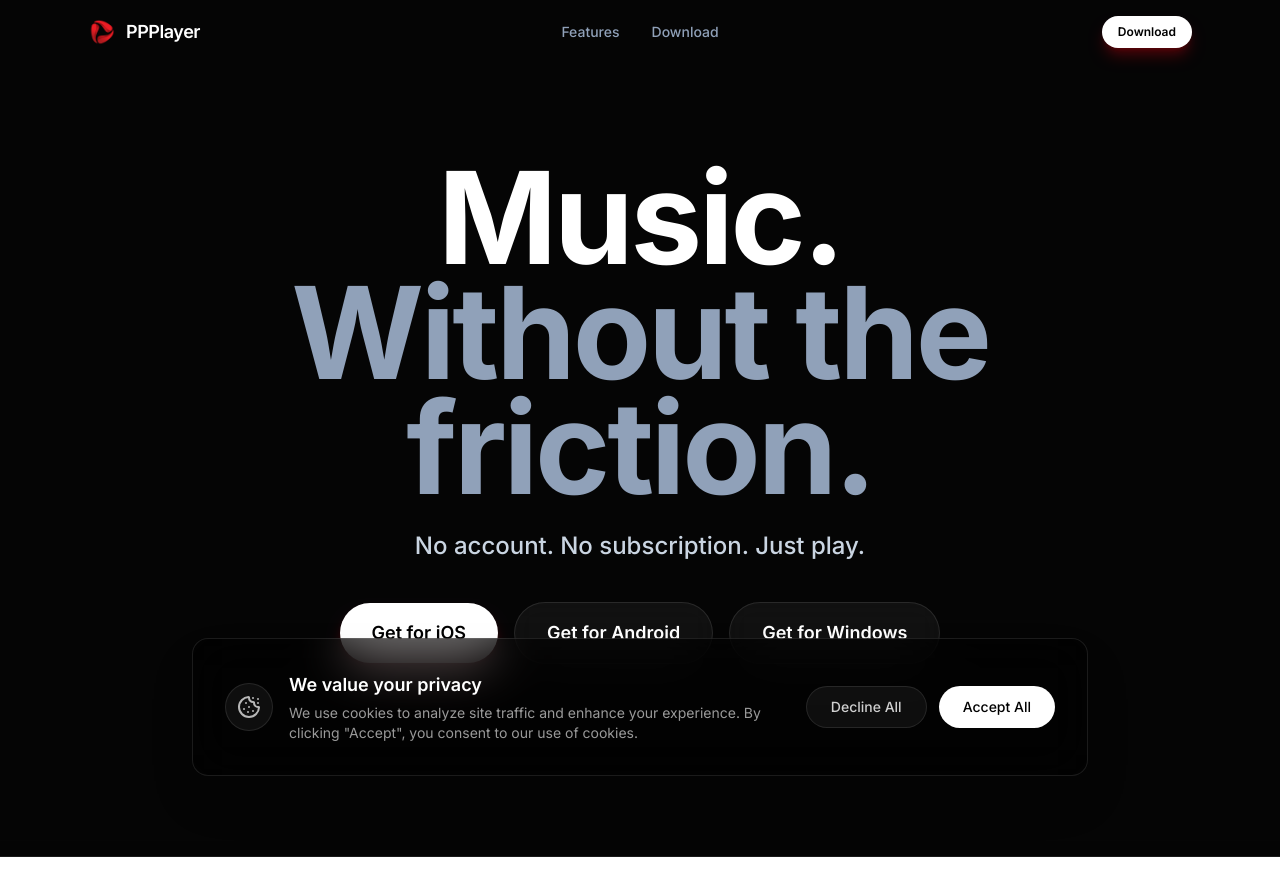
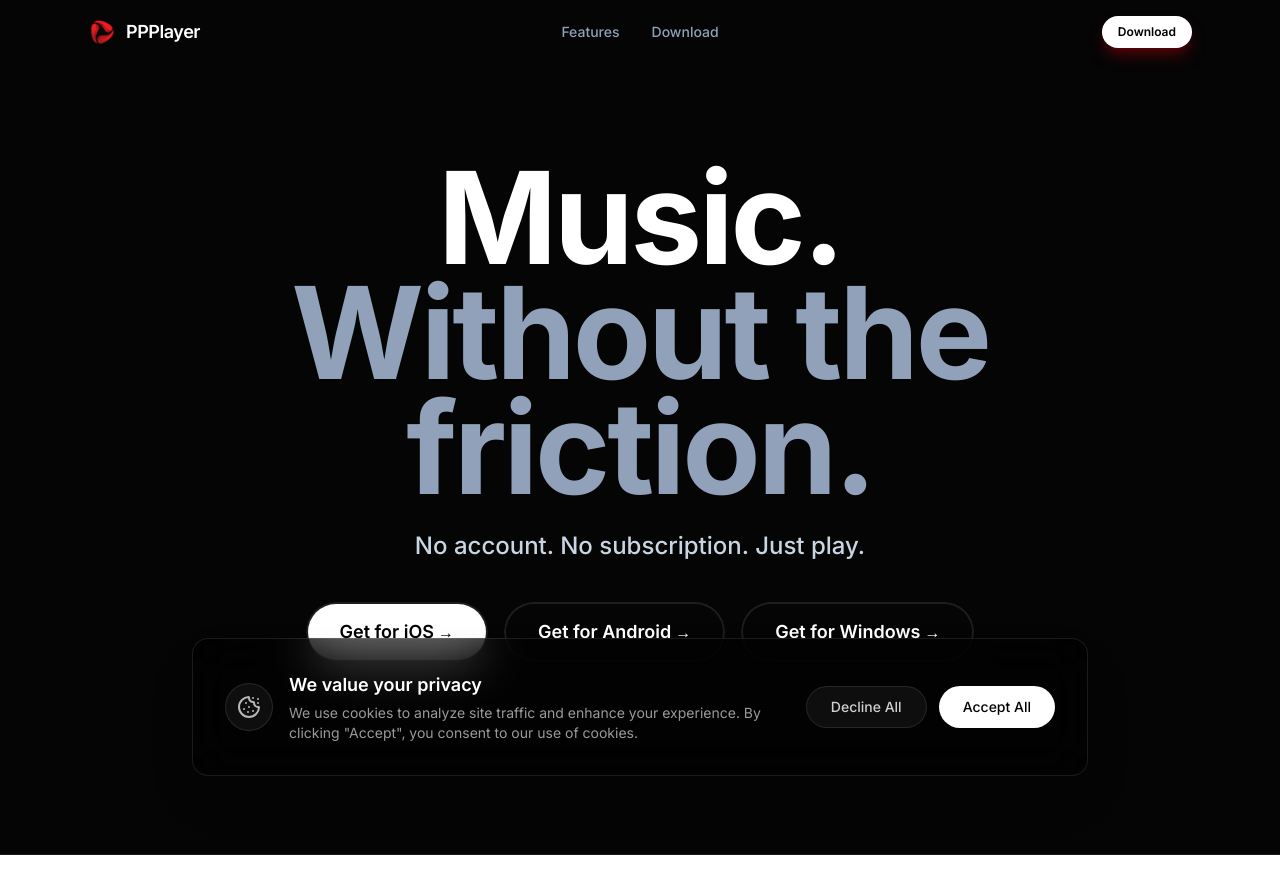
Before and after one commit to ppplayermusic/website, a Next.js app: page / in a window 1280 px wide. Shown: the top 896 px of the page. Built offline with nearby package versions, Linux system fonts and the light colour scheme.

Commit message:
feat: add StripeHoverButton component and integrate into HeroSection download links

```diff
--- a/components/sections/HeroSection.tsx
+++ b/components/sections/HeroSection.tsx
@@ -7,6 +7,51 @@ import React from 'react'
 import { motion } from 'framer-motion'
 import { Button } from '@/components/ui/Button'
 import { DOWNLOAD_LINKS } from '@/lib/constants'
+
+const StripeHoverButton = ({ href, children, variant = 'dark' }: { href: string, children: React.ReactNode, variant?: 'dark' | 'light' }) => {
+  const [mousePosition, setMousePosition] = React.useState({ x: 0, y: 0 });
+  const [isHovered, setIsHovered] = React.useState(false);
+  const ref = React.useRef<HTMLAnchorElement>(null);
+
+  const handleMouseMove = (e: React.MouseEvent<HTMLAnchorElement>) => {
+    if (ref.current) {
+      const rect = ref.current.getBoundingClientRect();
+      setMousePosition({
+        x: e.clientX - rect.left,
+        y: e.clientY - rect.top,
+      });
+    }
+  };
+
+  return (
+    <a
+      ref={ref}
+      href={href}
+      onMouseMove={handleMouseMove}
+      onMouseEnter={() => setIsHovered(true)}
+      onMouseLeave={() => setIsHovered(false)}
+      className="relative inline-flex items-center justify-center rounded-full p-[2px] group overflow-hidden"
+    >
+      {/* Default subtle border */}
+      <div className="absolute inset-0 rounded-full bg-white/10 z-0 transition-opacity duration-300" style={{ opacity: isHovered ? 0 : 1 }} />
+
+      {/* Stripe-style gradient border spotlight that tracks the mouse */}
+      <div
+        className="absolute inset-0 z-0 transition-opacity duration-300 ease-in-out pointer-events-none rounded-full"
+        style={{
+          opacity: isHovered ? 1 : 0,
+          background: `radial-gradient(100px circle at ${mousePosition.x}px ${mousePosition.y}px, #533afd 0%, #f72df3 30%, #ff6118 50%, transparent 100%)`,
+        }}
+      />
+
+      {/* Inner background to mask the center and create the "border" effect */}
+      <div className={`relative z-10 flex items-center justify-center h-full w-full rounded-full px-8 py-3.5 transition-colors duration-300 ${variant === 'dark' ? 'bg-[#050505] text-white group-hover:bg-black/60 backdrop-blur-md' : 'bg-white text-black group-hover:bg-slate-50'}`}>
+        <span className="font-semibold text-lg">{children}</span>
+        <span className="ml-1 inline-block transition-transform duration-300 group-hover:translate-x-1 font-bold">&rarr;</span>
+      </div>
+    </a>
+  );
+};
 
 export default function HeroSection() {
   return (
@@ -28,15 +73,15 @@ export default function HeroSection() {
           </p>
 
           <div className="flex flex-col sm:flex-row items-center justify-center gap-4">
-            <Button href={DOWNLOAD_LINKS.ios} size="lg" className="rounded-full px-8 bg-white text-black hover:bg-slate-200 border-none font-semibold">
+            <StripeHoverButton href={DOWNLOAD_LINKS.ios} variant="light">
               Get for iOS
-            </Button>
-            <Button href={DOWNLOAD_LINKS.android} size="lg" variant="glass" className="rounded-full px-8 border-white/10 text-white hover:bg-white/5">
+            </StripeHoverButton>
+            <StripeHoverButton href={DOWNLOAD_LINKS.android} variant="dark">
               Get for Android
-            </Button>
-            <Button href={DOWNLOAD_LINKS.windows} size="lg" variant="glass" className="rounded-full px-8 border-white/10 text-white hover:bg-white/5">
+            </StripeHoverButton>
+            <StripeHoverButton href={DOWNLOAD_LINKS.windows} variant="dark">
               Get for Windows
-            </Button>
+            </StripeHoverButton>
           </div>
         </motion.div>
       </div>
```
